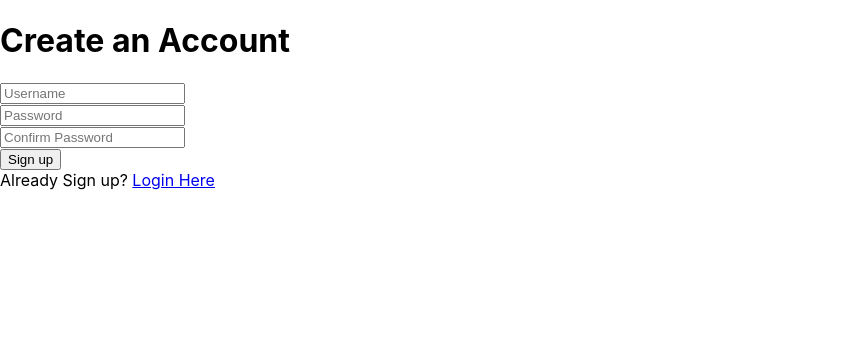
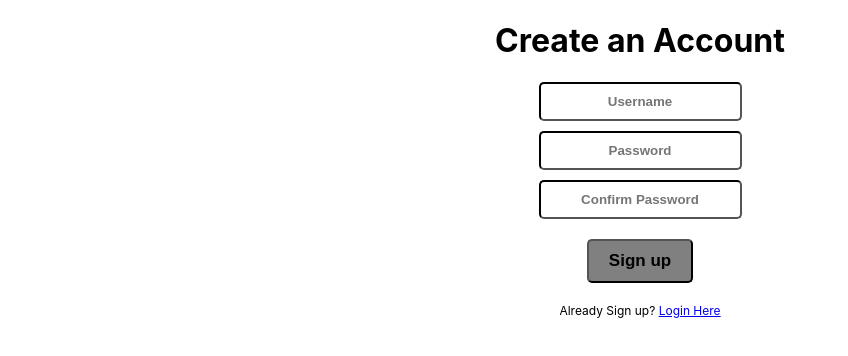
Before and after one commit to cs23-mud/frontend, a React (Create React App) app in the folder adventure/: page /register in a window 1280 px wide. Shown: the top 356 px of the page, without its empty margins (0-848 px from the left). Built offline with nearby package versions, Linux system fonts and the light colour scheme.

Commit message:
super simple login/register styling

```diff
--- a/adventure/src/Components/Login.js
+++ b/adventure/src/Components/Login.js
@@ -3,15 +3,51 @@ import axios from 'axios';
 import { Link } from 'react-router-dom';
 import styled from 'styled-components';
 
-const Container = styled.div``;
-const Header = styled.div``;
+const Container = styled.div`
+display: flex;
+flex-direction: column;
+align-items: center;
+justify-content: center;
+`;
+const Header = styled.div`
+`;
 const Title = styled.h1``;
-const LoginPrompt = styled.span``;
-const Form = styled.form``;
-const Username = styled.input``;
-const Password = styled.input``;
-const Button = styled.button``;
-const SignUp = styled.div``;
+const Form = styled.form`
+margin-bottom: 10px;
+`;
+const Username = styled.input`
+margin: 0, 10px, 10px, 10px;
+text-align: center;
+padding: 10px;
+border-radius: 5px;
+border-color: black;
+color: black;
+font-weight: bold;
+`;
+const Password = styled.input`
+margin: 10px;
+text-align: center;
+padding: 10px;
+border-radius: 5px;
+border-color: black;
+color: black;
+font-weight: bold;
+`;
+const Button = styled.button`
+padding: 10px 20px 10px 20px;
+border-radius: 5px;
+border-color: black;
+border-width: 2px;
+text-align: center;
+font-weight: bolder;
+background: grey;
+font-size: 17px;
+margin-bottom: 20px;
+`;
+const SignUp = styled.div`
+font-size: 12px;
+color: black;
+`;
 
 function Login(props) {
   const [user, setUser] = useState({ username: '', password: '' });
@@ -41,7 +77,6 @@ function Login(props) {
     <Container>
       <Header>
         <Title>MUD Adventure!</Title>
-        <LoginPrompt>Please Login</LoginPrompt>
       </Header>
 
       <Form onSubmit={submitHandler}>
@@ -64,9 +99,8 @@ function Login(props) {
           value={user.password}
           onChange={inputHandler}
         />
-        <Button type='submit'>Submit</Button>
       </Form>
-
+      <Button type='submit'>Login</Button>
       <SignUp>
         {' '}
         or Sign up <Link to='/register'>Here</Link>
--- a/adventure/src/Components/Register.js
+++ b/adventure/src/Components/Register.js
@@ -3,15 +3,70 @@ import axios from 'axios';
 import { Link } from 'react-router-dom';
 import styled from 'styled-components';
 
-const Form = styled.form``;
+const Container = styled.div`
+display: flex;
+flex-direction: column;
+align-items: center;
+justify-content: center;
+`;
+const Form = styled.form`
+margin-bottom: 10px;
+justify-content: center;
+`;
 const Title = styled.h1``;
-const Button = styled.button``;
+const Button = styled.button`
+display: flex;
+justify-content: center;
+flex-direction: column;
+align-items: center;
+padding: 10px 20px 10px 20px;
+border-radius: 5px;
+border-color: black;
+border-width: 2px;
+text-align: center;
+font-weight: bolder;
+background: grey;
+font-size: 17px;
+margin-bottom: 20px;
+`;
 const Input = styled.div``;
-const Username = styled.input``;
-const Password = styled.input``;
-const Password2 = styled.input``;
-const Container = styled.div``;
-const SignUp = styled.div``;
+const Username = styled.input`
+text-align: center;
+padding: 10px;
+border-radius: 5px;
+border-color: black;
+color: black;
+font-weight: bold;
+margin-bottom: 10px;
+`;
+const Password = styled.input`
+text-align: center;
+padding: 10px;
+border-radius: 5px;
+border-color: black;
+color: black;
+font-weight: bold;
+margin-bottom: 10px;
+`;
+const Password2 = styled.input`
+text-align: center;
+padding: 10px;
+border-radius: 5px;
+border-color: black;
+color: black;
+font-weight: bold;
+margin-bottom: 10px;
+`;
+const Text = styled.div`
+display: flex;
+justify-content: center;
+flex-direction: column;
+align-items: center;
+`
+const SignUp = styled.div`
+font-size: 12px;
+color: black;
+`;
 
 const Register = props => {
   const [inputs, setInputs] = useState({
@@ -54,7 +109,7 @@ const Register = props => {
     <Container>
       <Form onSubmit={handleSubmit}>
         <Title>Create an Account</Title>
-        <div>
+        <Text>
           <Input>
             <Username
               placeholder='Username'
@@ -87,10 +142,9 @@ const Register = props => {
               required
             />
           </Input>
-        </div>
-        <Button type='submit'>Sign up</Button>
+        </Text>
       </Form>
-
+      <Button type='submit'>Sign up</Button>
       <SignUp>
         Already Sign up? <Link to='/'>Login Here</Link>
       </SignUp>
```
